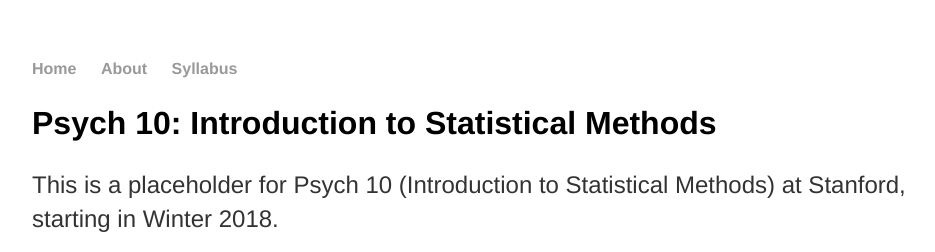
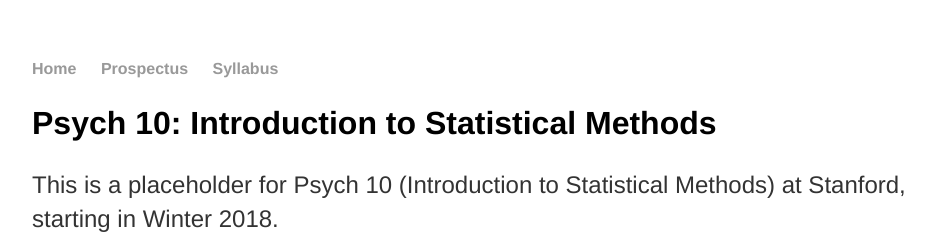
Before and after one commit to stats60/stats60.github.io, a Jekyll site: the page built from index.md, in a window 1280 px wide. Shown: the top 252 px of the page, without its empty margins (160-1095 px from the left). Built offline with Jekyll 4.4.1, drawn with Linux system fonts in a browser that asks for light colours.

Commit message:
add prospectus

```diff
--- a/_layouts/default.html
+++ b/_layouts/default.html
@@ -9,7 +9,7 @@
             <nav>
                 <ul>
                     <li><a href="/">Home</a></li>
-                    <li><a href="/about">About</a></li>
+                    <li><a href="/prospectus">Prospectus</a></li>
                     <li><a href="/syllabus">Syllabus</a></li>
                 </ul>
             </nav>
```
